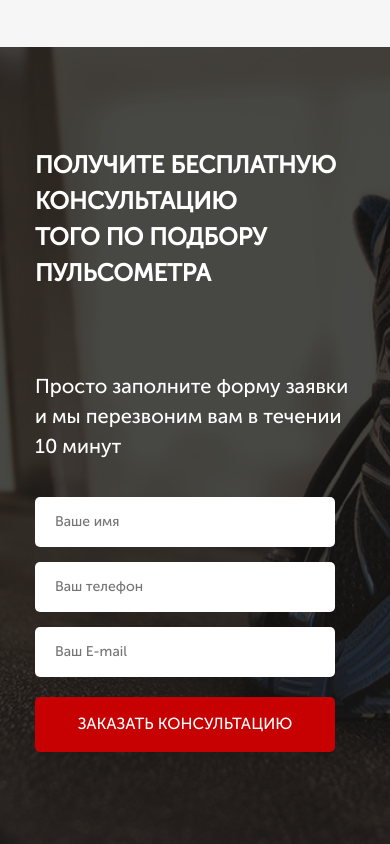
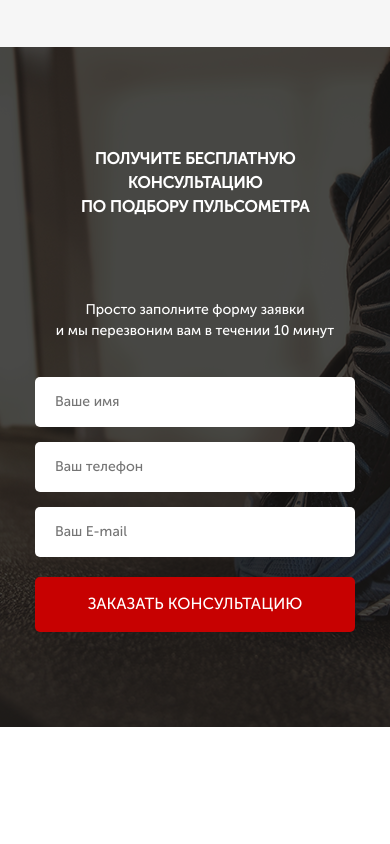
Before and after one commit to AxShaposhnikov/heart-_rate_monitor, a website: page src/index.html in a window 390 px wide. Shown: the part 1456-2300 px from the top of the page. After the commit the page ends 2183 px from the top, so only its background shows below. Drawn offline with Linux system fonts and the light colour scheme.

Commit message:
the adaptability form block

```diff
--- a/src/index.html
+++ b/src/index.html
@@ -93,7 +93,7 @@
         <div class="container">
             <h2 class="title title_consult">
                 Получите бесплатную консультацию<br>
-                того по подбору пульсометра
+                по подбору пульсометра
             </h2>
             <div class="consultation__desc">
                 Просто заполните форму заявки<br>
--- a/src/sass/base/_media.scss
+++ b/src/sass/base/_media.scss
@@ -24,6 +24,7 @@
     .container {
         width: 768px;
     }
+
 }
 @media ( max-width: 767px ) {
     .header {
@@ -105,6 +106,10 @@
     }
     .title {
         font-size: 24px;
+        &_consult {
+            font-size: 16px;
+            text-align: center;
+        }
     }
     .advantages {
         &__icon {
@@ -113,4 +118,13 @@
             }
         }
     }
+    .consultation {
+        .consultation__desc {
+            font-size: 14px;
+            text-align: center;
+        }
+        .feed-form {
+            width: 100%;
+        }
+    }
 }
```
Also changed, not shown: src/css/style.min.css.
